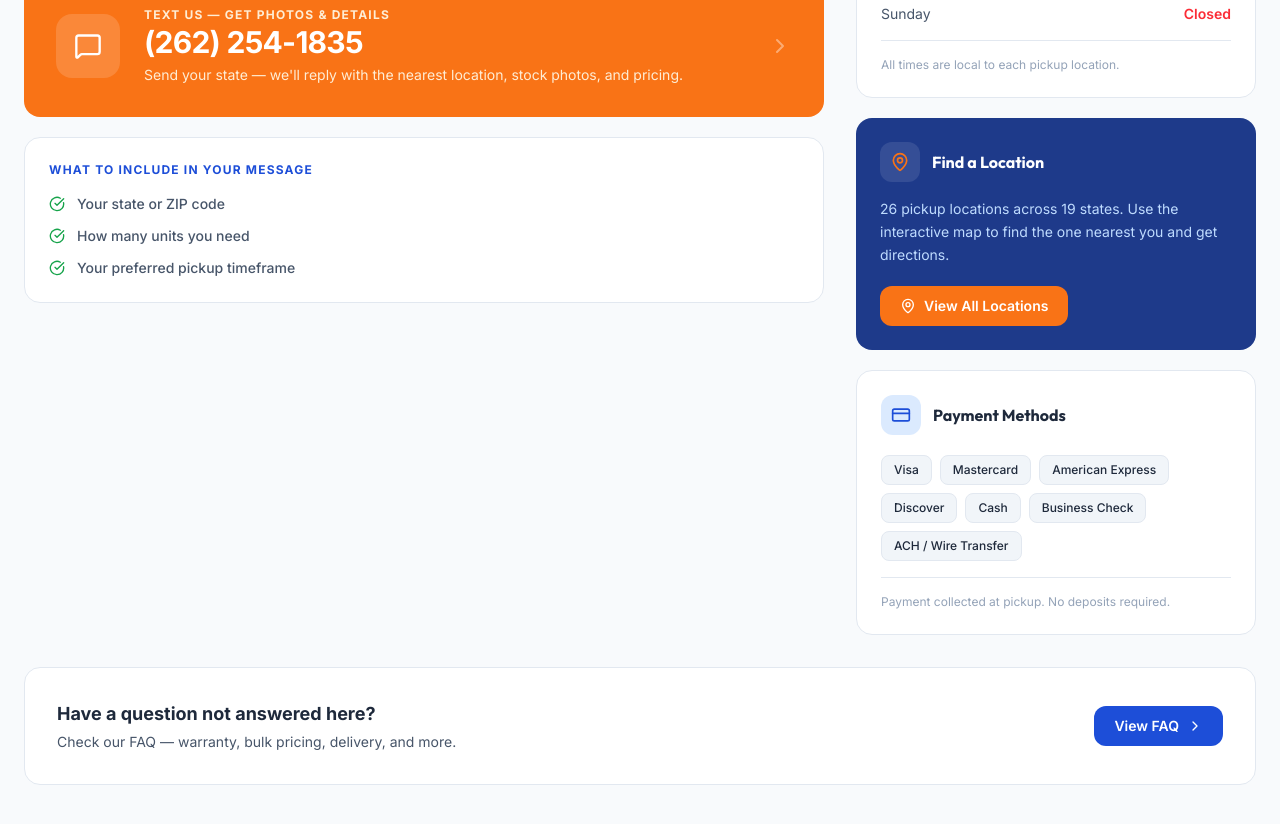
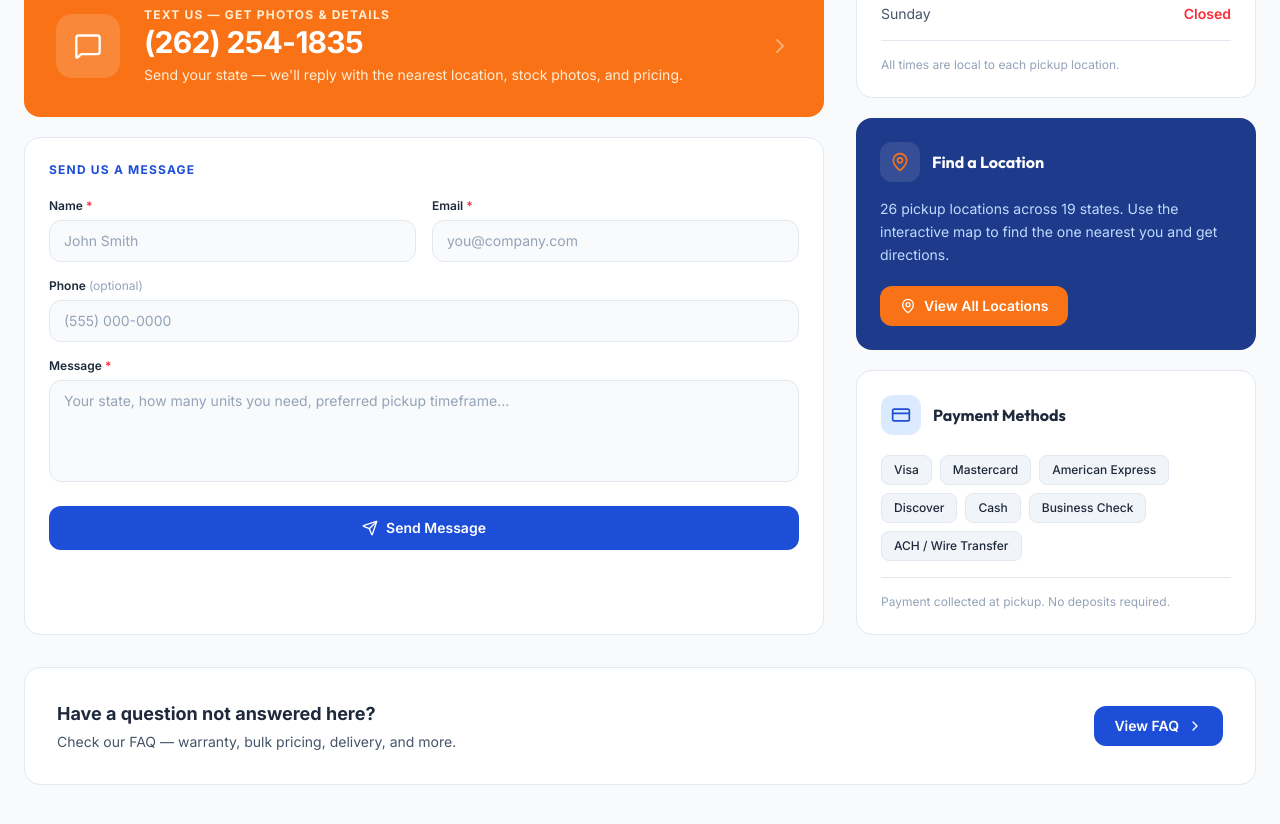
Before and after one commit to nikola93kg/buypalletjacks, a Next.js app: page /contact in a window 1280 px wide. Shown: the part 600-1424 px from the top of the page. Built offline with nearby package versions, Linux system fonts and the light colour scheme; no server answers.

Commit message:
contact form created

```diff
--- /dev/null
+++ b/app/actions/contact.ts
@@ -0,0 +1,55 @@
+"use server";
+
+import { Resend } from "resend";
+
+const resend = new Resend(process.env.RESEND_API_KEY);
+
+export type ContactFormState = {
+  success?: boolean;
+  error?: string;
+};
+
+export async function submitContactForm(
+  _prevState: ContactFormState,
+  formData: FormData
+): Promise<ContactFormState> {
+  const name = (formData.get("name") as string | null)?.trim() ?? "";
+  const email = (formData.get("email") as string | null)?.trim() ?? "";
+  const phone = (formData.get("phone") as string | null)?.trim() ?? "";
+  const message = (formData.get("message") as string | null)?.trim() ?? "";
+
+  if (!name || !email || !message) {
+    return { error: "Please fill in all required fields." };
+  }
+
+  if (!/^[^\s@]+@[^\s@]+\.[^\s@]+$/.test(email)) {
+    return { error: "Please enter a valid email address." };
+  }
+
+  if (message.length > 2000) {
+    return { error: "Message must be under 2000 characters." };
+  }
+
+  try {
+    await resend.emails.send({
+      from: "Buy Pallet Jacks <onboarding@resend.dev>",
+      to: "markovic755@gmail.com",
+      replyTo: email,
+      subject: `New inquiry from ${name}`,
+      text: [
+        `Name: ${name}`,
+        `Email: ${email}`,
+        `Phone: ${phone || "Not provided"}`,
+        ``,
+        `Message:`,
+        message,
+      ].join("\n"),
+    });
+
+    return { success: true };
+  } catch {
+    return {
+      error: "Failed to send your message. Please call or text us instead.",
+    };
+  }
+}
--- a/app/contact/page.tsx
+++ b/app/contact/page.tsx
@@ -8,10 +8,10 @@ import {
   Clock,
   CreditCard,
   ChevronRight,
-  CheckCircle,
   Zap,
   ShieldCheck,
 } from "lucide-react";
+import ContactForm from "@/components/contact/ContactForm";
 
 export const metadata: Metadata = buildMetadata({
   title: "Contact Buy Pallet Jacks – Call or Text for Availability",
@@ -88,10 +88,10 @@ export default function ContactPage() {
             </div>
           </div>
 
-          <div className="grid lg:grid-cols-[1fr_400px] gap-8 items-start">
+          <div className="grid lg:grid-cols-[1fr_400px] gap-8 items-stretch">
 
             {/* Left — contact action cards */}
-            <div className="flex flex-col gap-5">
+            <div className="flex flex-col gap-5 h-full">
               {/* Call card */}
               <a
                 href="tel:+12622541835"
@@ -150,23 +150,9 @@ export default function ContactPage() {
                 <ChevronRight className="w-6 h-6 text-white/40 group-hover:text-white/80 transition-colors flex-shrink-0 hidden sm:block" />
               </a>
 
-              {/* What to say helper */}
-              <div className="bg-white border border-border rounded-2xl p-6">
-                <p className="text-xs font-bold uppercase tracking-widest text-brand-blue mb-4">
-                  What to include in your message
-                </p>
-                <ul className="space-y-3">
-                  {[
-                    "Your state or ZIP code",
-                    "How many units you need",
-                    "Your preferred pickup timeframe",
-                  ].map((tip) => (
-                    <li key={tip} className="flex items-center gap-3">
-                      <CheckCircle className="w-4 h-4 text-[#16A34A] flex-shrink-0" />
-                      <span className="text-sm text-[#475569] font-medium">{tip}</span>
-                    </li>
-                  ))}
-                </ul>
+              {/* Contact form */}
+              <div className="flex-1 flex flex-col min-h-0">
+                <ContactForm className="h-full" />
               </div>
             </div>
 
--- /dev/null
+++ b/components/contact/ContactForm.tsx
@@ -0,0 +1,146 @@
+"use client";
+
+import { useActionState, useEffect, useRef } from "react";
+import { useFormStatus } from "react-dom";
+import { submitContactForm, type ContactFormState } from "@/app/actions/contact";
+import { Send, CheckCircle, AlertCircle, Loader2 } from "lucide-react";
+
+function SubmitButton() {
+  const { pending } = useFormStatus();
+  return (
+    <button
+      type="submit"
+      disabled={pending}
+      className="w-full inline-flex items-center justify-center gap-2 bg-brand-blue hover:bg-brand-navy disabled:opacity-60 disabled:cursor-not-allowed text-white font-semibold text-sm px-6 py-3 rounded-xl transition-colors duration-200 cursor-pointer"
+    >
+      {pending ? (
+        <>
+          <Loader2 className="w-4 h-4 animate-spin" />
+          Sending…
+        </>
+      ) : (
+        <>
+          <Send className="w-4 h-4" />
+          Send Message
+        </>
+      )}
+    </button>
+  );
+}
+
+const initialState: ContactFormState = {};
+
+export default function ContactForm({ className }: { className?: string }) {
+  const [state, action] = useActionState(submitContactForm, initialState);
+  const formRef = useRef<HTMLFormElement>(null);
+
+  useEffect(() => {
+    if (state.success) {
+      formRef.current?.reset();
+    }
+  }, [state.success]);
+
+  return (
+    <div className={`bg-white border border-border rounded-2xl p-6 flex flex-col${className ? ` ${className}` : ""}`}>
+      <p className="text-xs font-bold uppercase tracking-widest text-brand-blue mb-5">
+        Send Us a Message
+      </p>
+
+      {state.success ? (
+        <div className="flex items-start gap-3 bg-[#F0FDF4] border border-[#86EFAC] rounded-xl px-4 py-4">
+          <CheckCircle className="w-5 h-5 text-[#16A34A] flex-shrink-0 mt-0.5" />
+          <div>
+            <p className="font-semibold text-[#15803D] text-sm">Message sent!</p>
+            <p className="text-[#166534] text-xs mt-0.5">
+              We&apos;ll get back to you shortly. You can also call or text us
+              for a faster response.
+            </p>
+          </div>
+        </div>
+      ) : (
+        <form ref={formRef} action={action} className="space-y-4" noValidate>
+          {state.error && (
+            <div className="flex items-start gap-3 bg-red-50 border border-red-200 rounded-xl px-4 py-3">
+              <AlertCircle className="w-4 h-4 text-red-500 flex-shrink-0 mt-0.5" />
+              <p className="text-red-600 text-sm">{state.error}</p>
+            </div>
+          )}
+
+          <div className="grid sm:grid-cols-2 gap-4">
+            <div>
+              <label
+                htmlFor="cf-name"
+                className="block text-xs font-semibold text-graphite mb-1.5"
+              >
+                Name <span className="text-red-500">*</span>
+              </label>
+              <input
+                id="cf-name"
+                name="name"
+                type="text"
+                autoComplete="name"
+                required
+                placeholder="John Smith"
+                className="w-full text-sm text-graphite placeholder:text-steel border border-border rounded-xl px-3.5 py-2.5 bg-[#F8FAFC] focus:outline-none focus:ring-2 focus:ring-brand-blue/30 focus:border-brand-blue transition"
+              />
+            </div>
+            <div>
+              <label
+                htmlFor="cf-email"
+                className="block text-xs font-semibold text-graphite mb-1.5"
+              >
+                Email <span className="text-red-500">*</span>
+              </label>
+              <input
+                id="cf-email"
+                name="email"
+                type="email"
+                autoComplete="email"
+                required
+                placeholder="you@company.com"
+                className="w-full text-sm text-graphite placeholder:text-steel border border-border rounded-xl px-3.5 py-2.5 bg-[#F8FAFC] focus:outline-none focus:ring-2 focus:ring-brand-blue/30 focus:border-brand-blue transition"
+              />
+            </div>
+          </div>
+
+          <div>
+            <label
+              htmlFor="cf-phone"
+              className="block text-xs font-semibold text-graphite mb-1.5"
+            >
+              Phone{" "}
+              <span className="text-steel font-normal">(optional)</span>
+            </label>
+            <input
+              id="cf-phone"
+              name="phone"
+              type="tel"
+              autoComplete="tel"
+              placeholder="(555) 000-0000"
+              className="w-full text-sm text-graphite placeholder:text-steel border border-border rounded-xl px-3.5 py-2.5 bg-[#F8FAFC] focus:outline-none focus:ring-2 focus:ring-brand-blue/30 focus:border-brand-blue transition"
+            />
+          </div>
+
+          <div>
+            <label
+              htmlFor="cf-message"
+              className="block text-xs font-semibold text-graphite mb-1.5"
+            >
+              Message <span className="text-red-500">*</span>
+            </label>
+            <textarea
+              id="cf-message"
+              name="message"
+              required
+              rows={4}
+              placeholder="Your state, how many units you need, preferred pickup timeframe…"
+              className="w-full text-sm text-graphite placeholder:text-steel border border-border rounded-xl px-3.5 py-2.5 bg-[#F8FAFC] focus:outline-none focus:ring-2 focus:ring-brand-blue/30 focus:border-brand-blue transition resize-none"
+            />
+          </div>
+
+          <SubmitButton />
+        </form>
+      )}
+    </div>
+  );
+}
--- a/package.json
+++ b/package.json
@@ -18,6 +18,7 @@
     "next": "16.1.6",
     "react": "19.2.3",
     "react-dom": "19.2.3",
+    "resend": "^6.10.0",
     "tailwind-merge": "^3.5.0"
   },
   "devDependencies": {
```
Also changed, not shown: 1 other file (tests, documents, lock files or other folders).
